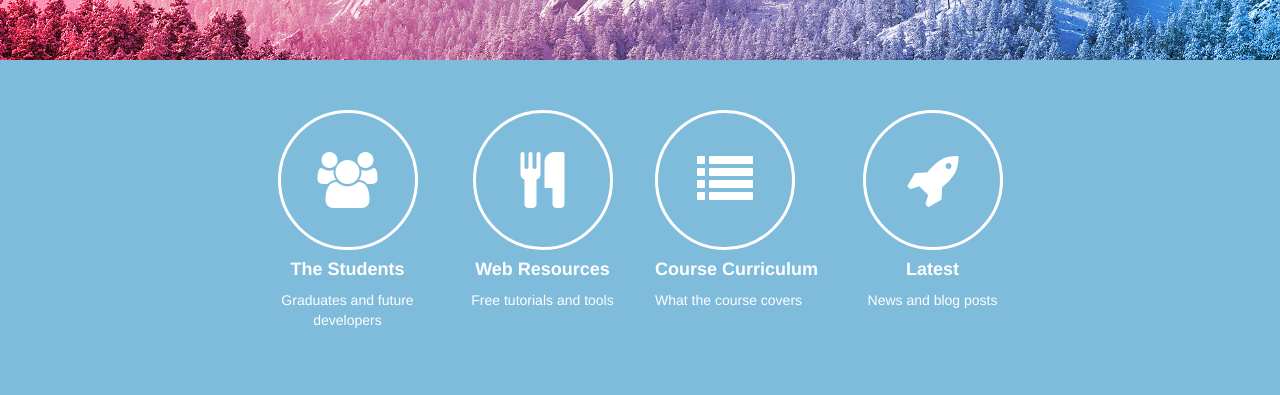
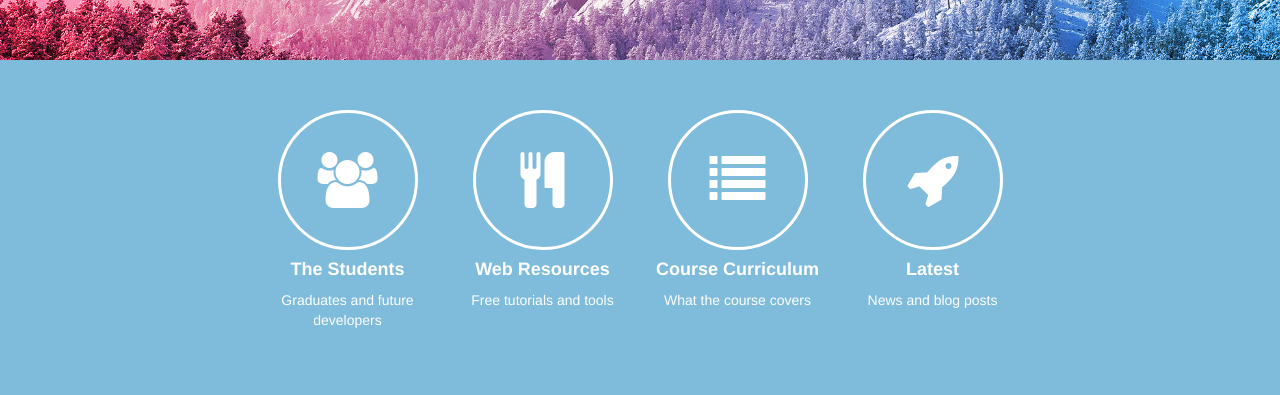
Before and after one commit to WebDevBootcamp/WebDevBootcamp.github.io, a Jekyll site: the page built from index.html, in a window 1280 px wide. Shown: the part 340-735 px from the top of the page. Built offline with Jekyll 4.4.1, drawn with Linux system fonts in a browser that asks for light colours.

```diff
--- a/_includes/main_nav.html
+++ b/_includes/main_nav.html
@@ -19,7 +19,7 @@
                         {% endif %}
                     </div>
                 </div>
-                <div class="col-md-2 col-md-offset-0 col-xs-5 col-xs-offset-1text-center">
+                <div class="col-md-2 col-md-offset-0 col-xs-5 col-xs-offset-1 text-center">
                     <div class="service-item">
                         <a href="{{ site.url }}/course"><i class="service-icon fa fa-list"></i></a>
                         <h4>Course Curriculum</h4>
```
